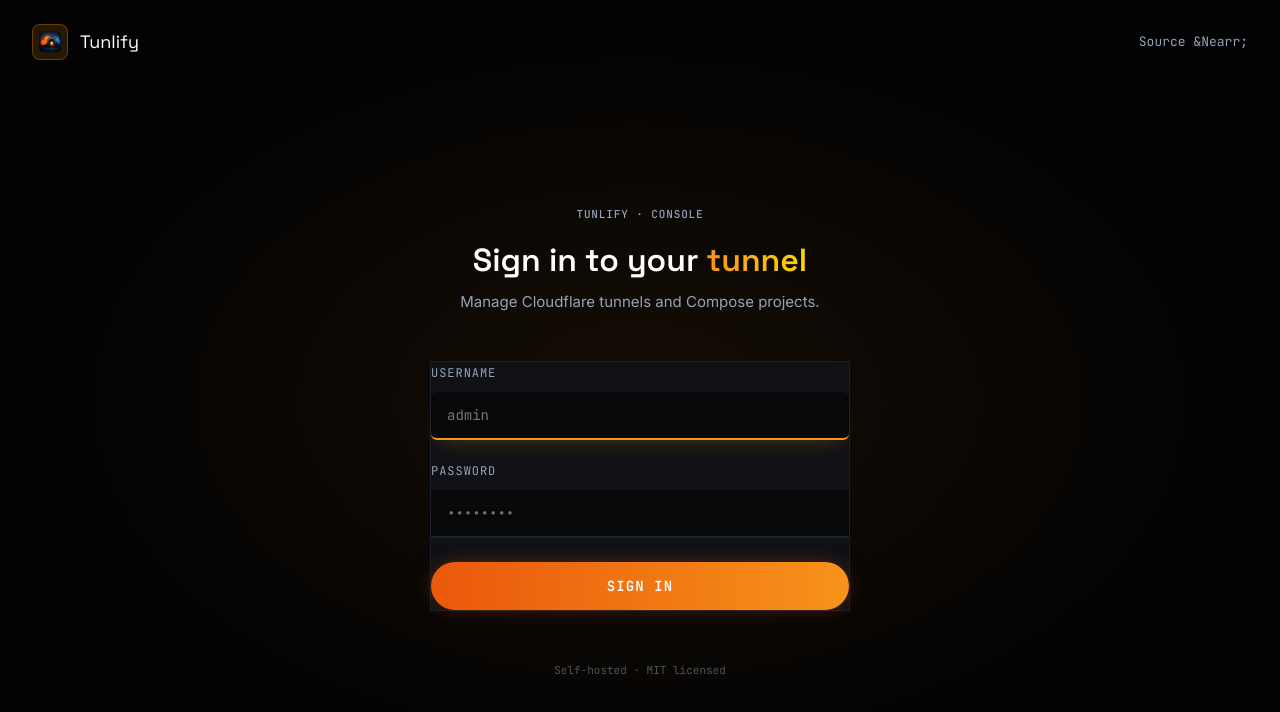
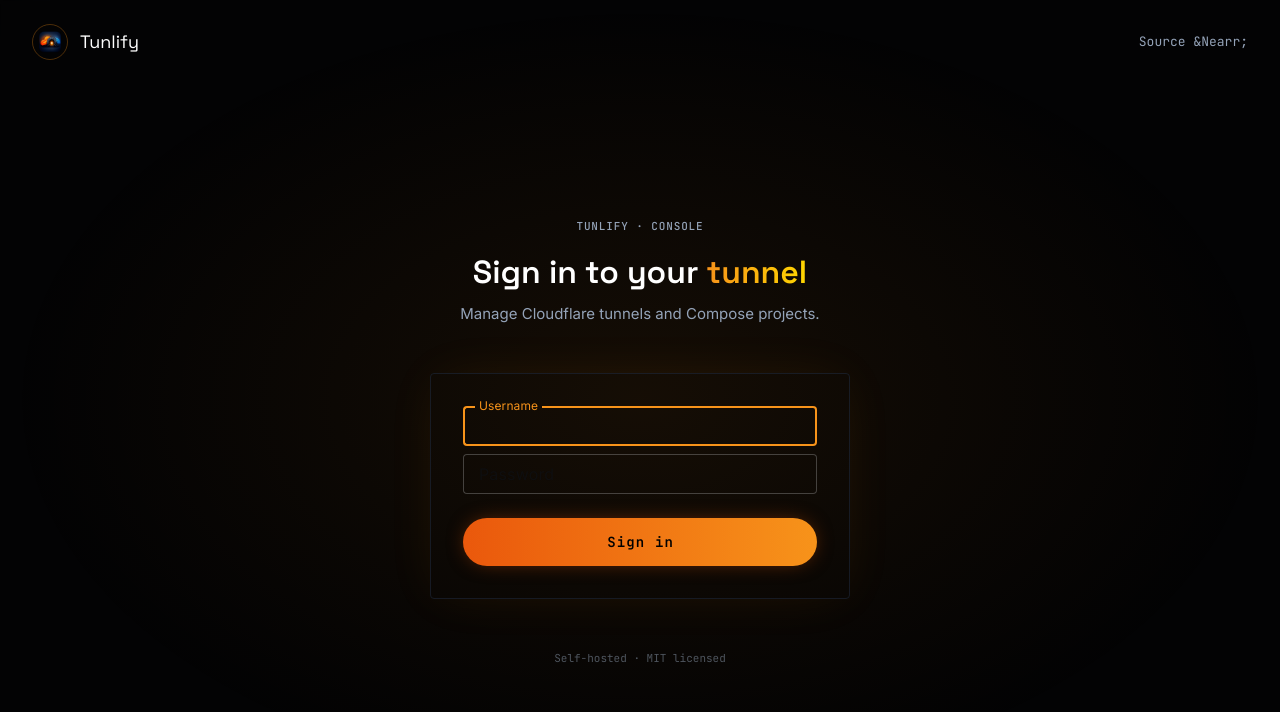
Before and after one commit to luzyver/Tunlify, a Vue app in the folder frontend/: page /login in a window 1280 px wide. Shown: the top 712 px of the page. Built offline with nearby package versions, Linux system fonts and the light colour scheme.

Commit message:
refactor: Rewrite login form to use Vuetify components and updated layout

```diff
--- a/frontend/src/views/LoginView.vue
+++ b/frontend/src/views/LoginView.vue
@@ -16,7 +16,7 @@
   error.value = ''
   loading.value = true
   try {
-    const data = await apiFetch<{ access_token: string }>('/auth/login', {
+    const data =await apiFetch<{ access_token: string }>('/auth/login', {
       method: 'POST',
       body: JSON.stringify(form),
     })
@@ -32,15 +32,15 @@
 
 <template>
   <v-app>
-    <v-main style="background: #030304;">
+    <v-main>
       <div class="bg-orange-glow" style="position: fixed; inset: 0; z-index: 0;" />
       <div class="bg-grid" style="position: fixed; inset: 0; z-index: 0;" />
       <div style="position: relative; z-index: 1; min-height: 100vh; display: flex; flex-direction: column;">
         <header style="display: flex; align-items: center; justify-content: space-between; padding: 24px 32px; max-width: 1280px; width: 100%; margin: 0 auto;">
           <div class="d-flex align-center ga-3">
-            <div class="rounded-lg d-flex align-center justify-center" style="width: 36px; height: 36px; background: rgba(247, 147, 26, 0.15); border: 1px solid rgba(247, 147, 26, 0.3);">
+            <v-avatar size="36" color="surface" variant="outlined" style="border: 1px solid rgba(247, 147, 26, 0.3);">
               <img src="/icon.png" alt="" style="width: 22px; height: 22px;" />
-            </div>
+            </v-avatar>
             <span class="font-heading font-semibold" style="color: white; font-size: 18px;">Tunlify</span>
           </div>
           <a
@@ -49,8 +49,8 @@
             rel="noopener"
             class="font-mono text-decoration-none"
             style="color: #94A3B8; font-size: 13px; transition: color 0.2s;"
-            @mouseenter="$event.target.style.color = '#F7931A'"
-            @mouseleave="$event.target.style.color = '#94A3B8'"
+            @mouseenter="($event.target as HTMLElement).style.color = '#F7931A'"
+            @mouseleave="($event.target as HTMLElement).style.color = '#94A3B8'"
           >Source &Nearr;</a>
         </header>
 
@@ -67,67 +67,55 @@
               </p>
             </div>
 
-            <div class="rounded-2xl p-8" style="background: #0F1115; border: 1px solid rgba(30, 41, 59, 0.6);">
-              <form @submit.prevent="handleLogin">
-                <v-alert v-if="error" type="error" class="mb-4" variant="tonal">{{ error }}</v-alert>
+            <v-card variant="outlined" color="surface" class="rounded-2xl">
+              <v-card-text class="pa-8">
+                <form @submit.prevent="handleLogin">
+                  <v-alert v-if="error" type="error" class="mb-4" variant="tonal" closable @click:close="error = ''">{{ error }}</v-alert>
 
-                <div class="mb-5">
-                  <label class="font-mono d-block mb-2" style="color: #94A3B8; font-size: 12px; text-transform: uppercase; letter-spacing: 0.08em;">Username</label>
-                  <input
+                  <v-text-field
                     v-model="form.username"
+                    label="Username"
                     type="text"
                     required
                     autofocus
                     autocomplete="username"
-                    placeholder="admin"
-                    style="
-                      width: 100%; height: 48px; background: rgba(0,0,0,0.5); border: none;
-                      border-bottom: 2px solid rgba(30, 41, 59, 0.8); color: white;
-                      padding: 8px 16px; font-family: 'JetBrains Mono', monospace; font-size: 14px;
-                      outline: none; transition: border-color 0.2s, box-shadow 0.2s;
-                    "
-                    @focus="$event.target.style.borderColor = '#F7931A'; $event.target.style.boxShadow = '0 10px 20px -10px rgba(247, 147, 26, 0.3)'"
-                    @blur="$event.target.style.borderColor = 'rgba(30, 41, 59, 0.8)'; $event.target.style.boxShadow = 'none'"
+                    prepend-inner-icon
+                    class="mb-2"
+                    hide-details="auto"
+                    variant="outlined"
+                    color="primary"
+                    base-color="grey"
                   />
-                </div>
 
-                <div class="mb-6">
-                  <label class="font-mono d-block mb-2" style="color: #94A3B8; font-size: 12px; text-transform: uppercase; letter-spacing: 0.08em;">Password</label>
-                  <input
+                  <v-text-field
                     v-model="form.password"
+                    label="Password"
                     type="password"
                     required
                     autocomplete="current-password"
-                    placeholder="&bull;&bull;&bull;&bull;&bull;&bull;&bull;&bull;"
-                    style="
-                      width: 100%; height: 48px; background: rgba(0,0,0,0.5); border: none;
-                      border-bottom: 2px solid rgba(30, 41, 59, 0.8); color: white;
-                      padding: 8px 16px; font-family: 'JetBrains Mono', monospace; font-size: 14px;
-                      outline: none; transition: border-color 0.2s, box-shadow 0.2s;
-                    "
-                    @focus="$event.target.style.borderColor = '#F7931A'; $event.target.style.boxShadow = '0 10px 20px -10px rgba(247, 147, 26, 0.3)'"
-                    @blur="$event.target.style.borderColor = 'rgba(30, 41, 59, 0.8)'; $event.target.style.boxShadow = 'none'"
+                    prepend-inner-icon
+                    class="mb-6"
+                    hide-details="auto"
+                    variant="outlined"
+                    color="primary"
+                    base-color="grey"
                   />
-                </div>
 
-                <button
-                  type="submit"
-                  :disabled="loading"
-                  class="w-100 rounded-pill font-mono"
-                  style="
-                    height: 48px; background: linear-gradient(to right, #EA580C, #F7931A);
-                    border: none; color: white; font-size: 14px; font-weight: 600;
-                    text-transform: uppercase; letter-spacing: 0.08em;
-                    box-shadow: 0 0 20px -5px rgba(234, 88, 12, 0.5);
-                    cursor: pointer; transition: all 0.3s;
-                  "
-                  @mouseenter="if (!loading) { $event.target.style.transform = 'scale(1.02)'; $event.target.style.boxShadow = '0 0 30px -5px rgba(247, 147, 26, 0.6)'; }"
-                  @mouseleave="$event.target.style.transform = 'scale(1)'; $event.target.style.boxShadow = '0 0 20px -5px rgba(234, 88, 12, 0.5)'"
-                >
-                  {{ loading ? 'Signing in...' : 'Sign in' }}
-                </button>
-              </form>
-            </div>
+                  <v-btn
+                    type="submit"
+                    :loading="loading"
+                    block
+                    size="large"
+                    color="primary"
+                    variant="flat"
+                    class="rounded-pill font-mono text-none"
+                    style="height: 48px; font-size: 14px; font-weight: 600; letter-spacing: 0.08em; text-transform: uppercase; background: linear-gradient(to right, #EA580C, #F7931A); box-shadow: 0 0 20px -5px rgba(234, 88, 12, 0.5);"
+                  >
+                    Sign in
+                  </v-btn>
+                </form>
+              </v-card-text>
+            </v-card>
 
             <p class="text-center font-mono" style="margin-top: 48px; color: rgba(148, 163, 184, 0.5); font-size: 11px;">
               Self-hosted &middot; MIT licensed
```
